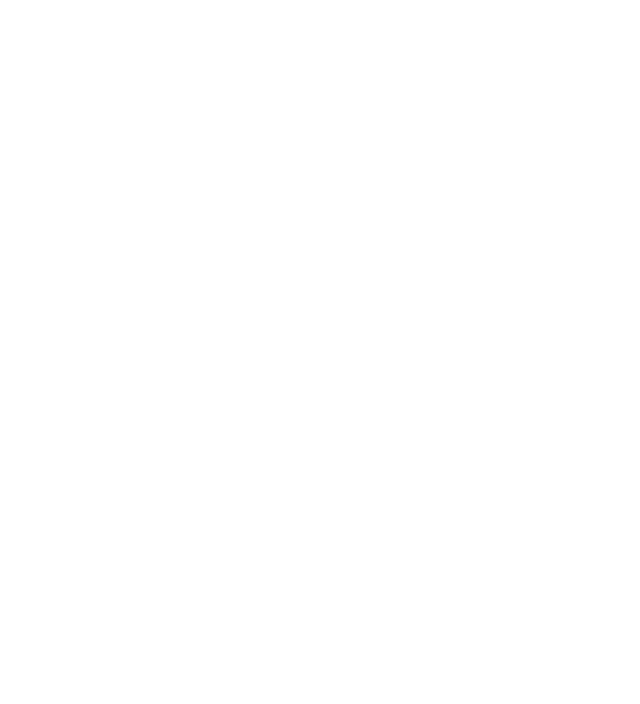
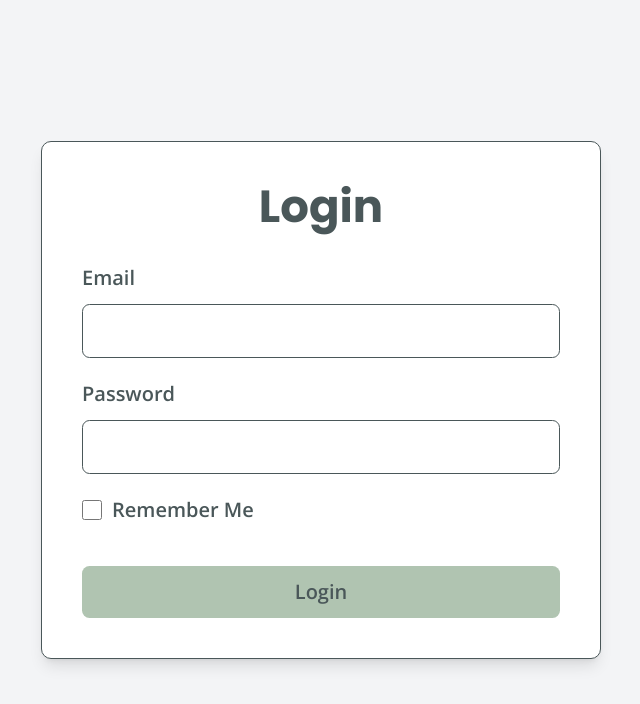
Before and after one commit to FZehra1512/Ecommerce_MERN_App, a React (Vite) app in the folder frontend/: page /login in a window 1280 px wide. Before the commit this address had no page. Shown: the top 704 px of the page, without its empty margins (319-959 px from the left). Built offline with nearby package versions, Linux system fonts and the light colour scheme.

Commit message:
Complete login page
1. Installed react hook form and react toastify
2. Created a toast component
3. Created a login component
4. Added login and admin dashboard routes

```diff
--- a/frontend/package.json
+++ b/frontend/package.json
@@ -14,8 +14,10 @@
     "classnames": "^2.5.1",
     "react": "^18.3.1",
     "react-dom": "^18.3.1",
+    "react-hook-form": "^7.52.2",
     "react-icons": "^5.3.0",
-    "react-router-dom": "^6.26.0"
+    "react-router-dom": "^6.26.0",
+    "react-toastify": "^10.0.5"
   },
   "devDependencies": {
     "@eslint/js": "^9.8.0",
--- /dev/null
+++ b/frontend/src/components/toast/index.jsx
@@ -0,0 +1,23 @@
+import React from "react";
+import { ToastContainer } from "react-toastify";
+import "react-toastify/dist/ReactToastify.css";
+
+const Toast = ({ position = "top-right", autoClose = 2000 }) => {
+  return (
+    <ToastContainer
+      className="text-outerSpace font-notoSans w-4/5 md:w-2/4 lg:w-64 xl:w-96"
+      position={position}
+      autoClose={autoClose}
+      hideProgressBar={false}
+      newestOnTop={false}
+      closeOnClick
+      rtl={false}
+      pauseOnFocusLoss
+      draggable
+      pauseOnHover
+      theme="light"
+    />
+  );
+};
+
+export default Toast;
--- a/frontend/src/pages/Auth/Login/index.jsx
+++ b/frontend/src/pages/Auth/Login/index.jsx
@@ -0,0 +1,197 @@
+import React, { useState } from "react";
+import { useForm } from "react-hook-form";
+import { toast } from "react-toastify";
+import Toast from "../../../components/toast";
+
+const Login = () => {
+
+    const {
+      register,
+      handleSubmit,
+      reset,
+      formState: { errors },
+    } = useForm();
+
+    const [disabled, setDisabled] = useState(false);
+
+    const onSubmit = async (data) => {
+      // Detect spams by checking honeypot field
+      if (data.honeypot) {
+        reset();
+        console.log("Spam alert, discarding login!");
+        return;
+      }
+
+      // Destrcture data object
+      const { email, password, isRememberMe } = data;
+
+      // Post data
+      try {
+        // Disable form while processing submission
+        setDisabled(true);
+
+        const loginData = {
+          email,
+          password,
+          isRememberMe,
+        };
+        console.log("Login Data: ", loginData);
+
+        const response = await axios.post(
+          "http://localhost:5000/api/login",
+          loginData
+        );
+        console.error("Response data:", response.data);
+        const authUser = response.data.user;
+
+        if (response.status === 200) {
+          toast.success("Login successful");
+          setTimeout(() => {
+            if (
+              authUser.userType === "admin" ||
+              authUser.userType === "superAdmin"
+            ) {
+              router.push("/adminDashboard");
+            } else if (
+              authUser.userType === "user" ||
+              authUser.userType === "adminInProcess"
+            ) {
+              router.push("/shop");
+            } else {
+              // Handle other cases or provide a default route
+              router.push("/login");
+            }
+          }, 2000);
+        }
+      } catch (error) {
+        if (error.response.status === 404) {
+          toast.error("Invalid Credentials, User not registered");
+          console.error("Response data:", error.response.data);
+        } else {
+          toast.error("Form submission is failed");
+          console.error("Response data:", error.response.data);
+        }
+      } finally {
+        // Re-enable form submission
+        setDisabled(false);
+        // Reset contact form fields after submission
+        reset();
+      }
+    };
+  return (
+    <div className="flex items-center justify-center min-h-screen bg-gray-100">
+      <Toast />
+      <div className="bg-white border border-outerSpace shadow-lg rounded-lg p-8 max-w-md w-full">
+        <h1 className="text-4xl font-bold text-center text-outerSpace mb-6">
+          Login
+        </h1>
+        <form
+          onSubmit={handleSubmit(onSubmit)}
+          noValidate
+          disabled={disabled}
+          className="space-y-4"
+        >
+          <div>
+            <label className="block text-outerSpace font-semibold mb-2">
+              Email
+            </label>
+            <input
+              type="email"
+              name="email"
+              className="w-full px-4 py-2 border border-outerSpace rounded-md focus:outline-none focus:ring-2 focus:ring-ashGray"
+              {...register("email", {
+                required: {
+                  value: true,
+                  message: "Please enter email address",
+                },
+                pattern: {
+                  value: /^[a-zA-Z0-9._%+-]+@[a-zA-Z0-9.-]+\.[a-zA-Z]{2,}$/,
+                  message: "Please enter a valid email address",
+                },
+              })}
+            />
+            {errors.email && (
+              <p className="text-red-500 mt-1 text-sm">
+                {errors.email.message}
+              </p>
+            )}
+          </div>
+          <div>
+            <label className="block text-outerSpace font-semibold mb-2">
+              Password
+            </label>
+            <input
+              type="password"
+              name="password"
+              {...register("password", {
+                required: {
+                    value: true,
+                    message: "Please enter your password",
+                },
+                // minLength: {
+                //     value: 8,
+                //     message: "Password must be at least 8 characters",
+                // },
+              })}
+              className="w-full px-4 py-2 border border-outerSpace rounded-md focus:outline-none focus:ring-2 focus:ring-ashGray"
+            />
+            {errors.password && (
+              <p className="text-red-500 mt-1 text-sm">
+                {errors.password.message}
+              </p>
+            )}
+          </div>
+          <div className="flex items-center">
+            <input
+              type="checkbox"
+              name="isRememberMe"
+              {...register("isRememberMe")}
+              className="h-4 w-4 accent-ashGray focus:ring-outerSpace border-outerSpace rounded"
+            />
+            <label className="ml-2 text-outerSpace font-semibold">
+              Remember Me
+            </label>
+          </div>
+          <div>
+            {/* Honeypot for spam detection */}
+            <label htmlFor="honeypot" style={{ display: "none" }}>
+              Enter First Name:
+            </label>
+            <input
+              type="text"
+              name="honeypot"
+              className="hidden"
+              {...register("honeypot")}
+            />
+          </div>
+          <button
+            type="submit"
+            disabled={disabled}
+            className="w-full py-2 bg-ashGray text-outerSpace font-semibold rounded-md hover:bg-outerSpace hover:text-ashGray transition duration-300"
+          >
+            Login
+          </button>
+        </form>
+      </div>
+    </div>
+  );
+}
+
+export default Login
+
+
+
+// {...register("password", {
+//         required: {
+//           value: true,
+//           message: "Please enter your password",
+//         },
+//         minLength: {
+//           value: 8,
+//           message: "Password must be at least 8 characters",
+//         },
+//         pattern: {
+//           value: /^(?=.*[a-zA-Z])(?=.*[0-9]).*$/,
+//           message: "Password must contain at least one letter and one number",
+//         },
+//       })}
--- a/frontend/src/routes/index.jsx
+++ b/frontend/src/routes/index.jsx
@@ -4,6 +4,7 @@
 import Shop from "../pages/shop";
 import ProductList from "../pages/allProducts";
 import Signup from "../pages/Auth/signup";
+import Login from "../pages/Auth/Login";
 
 const MainRoutes = () => {
   return (
@@ -12,7 +13,9 @@
         <Route path="/" element={<Home />} />
         <Route path="/shop" element={<Shop />} />
         <Route path="/signup" element={<Signup />} />
+        <Route path="/login" element={<Login />} />
         <Route path="/allProducts" element={<ProductList></ProductList>} />
+        <Route path="/adminDashboard" element={<h1>Admin dashboard</h1>} />
       </Routes>
     </BrowserRouter>
   );
```
Also changed, not shown: 1 other file (tests, documents, lock files or other folders).
